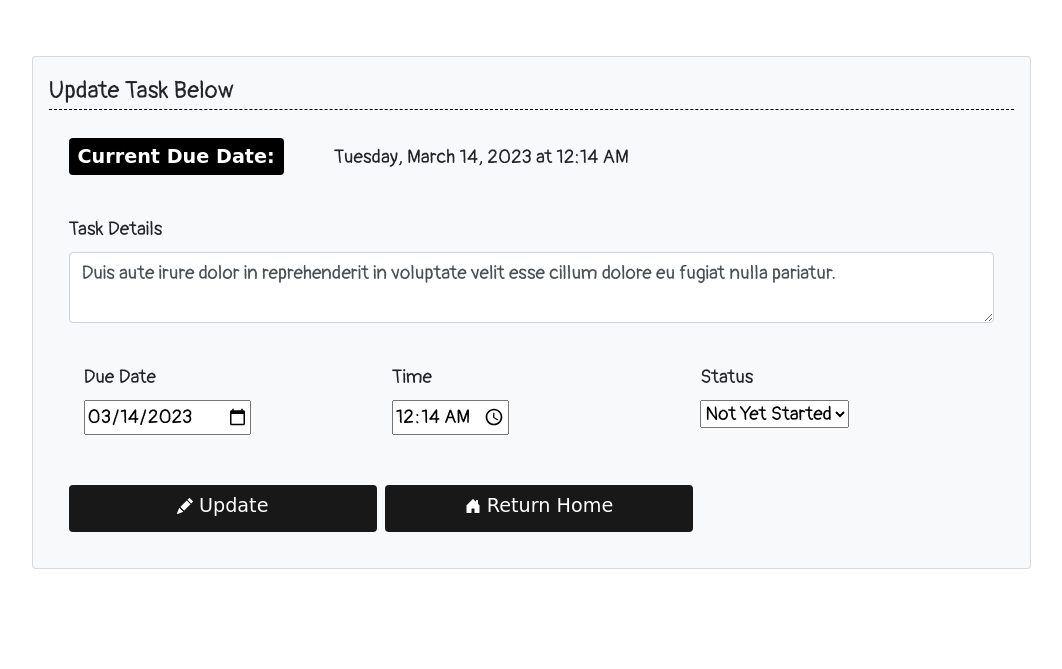
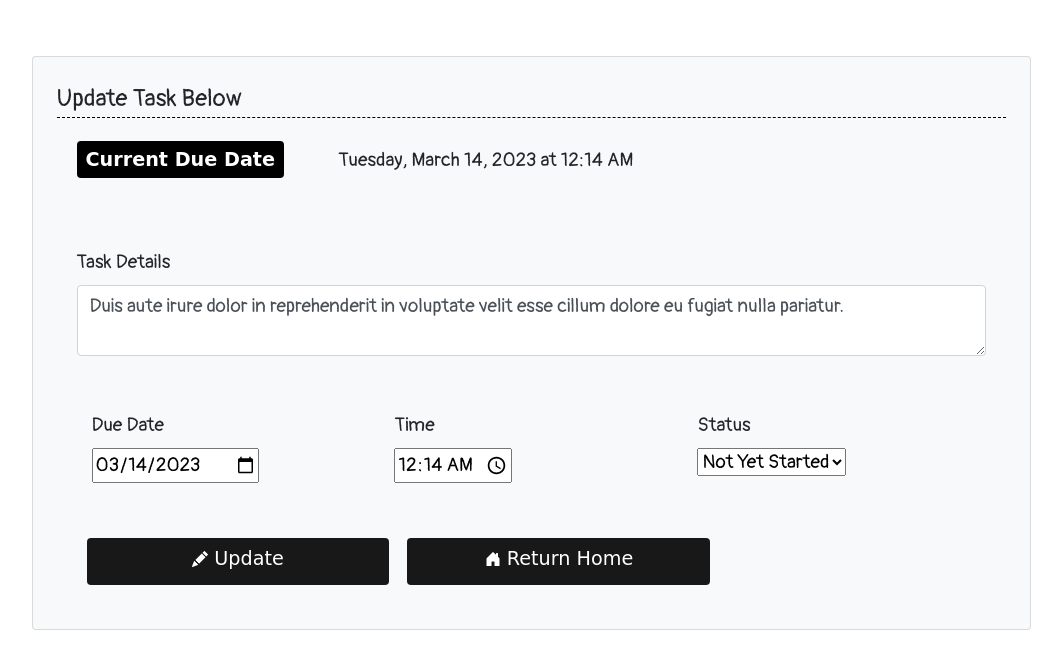
Before and after one commit to jschhie/Events-Assistant, a Flask app: page /update/3 in a window 1280 px wide. Shown: the part 63-732 px from the top of the page, without its empty margins (109-1171 px from the left). Run offline with Flask 2, Linux system fonts and the light colour scheme; a user stored in the database is signed in; data comes from the database, SQL or seed files in the repository; some libraries are stand-ins or nearby versions; some web fonts are replaced.

Commit message:
more responsive edits

```diff
--- a/website/static/style.css
+++ b/website/static/style.css
@@ -32,6 +32,10 @@
 
 .col-title, .btn, .button, #content, .tasks-text, #due_date, #time, #curr_status {
     font-size: 1.2em;
+}
+
+.col-title {
+    margin-top: 15px;
 }
 
 /* TABLE OF EVENTS */
@@ -93,7 +97,7 @@
 }
 
 .custom-btn {
-    margin-top: 10px;
+    margin-top: 15px;
 }
 
 .navbar-nav a:hover {
@@ -101,7 +105,7 @@
     background-color: rgba(255, 255, 255, 0.1);
 }
 
-.lower-page-btn, .dropdown-btn {
+.lower-page-btn {
     margin-left: 10px;
 }
 
@@ -117,6 +121,7 @@
     font-family: 'Yomogi', cursive;
     margin-right: 50px;
     font-size: 1em;
+    margin-bottom: 15px;
 }
 
 .completed-badge {
@@ -149,3 +154,14 @@
 .date-time-container {
     margin-top: 20px;
 }
+
+@media all and (min-width:580px) {
+    #curr-due-date-text {
+        display: inline-block;
+    }
+
+    .custom-btn {
+        margin-left: 10px;
+    }
+
+}
--- a/website/templates/create.html
+++ b/website/templates/create.html
@@ -7,7 +7,7 @@
 
 {% block content %}
     <div class="content-section">
-        <form class="card p-3 bg-light" method="POST">
+        <form class="card p-4 bg-light" method="POST">
             <legend class="main-header">Create New Task!</legend>
 
             <div class="form-group col-title">
@@ -29,7 +29,7 @@
                 </div>
             </div>
 
-            <div class="form-group">
+            <div class="form-group row">
                 <!-- ADD TASK BTN -->
                 <button type="submit" class="btn custom-btn col-md-4" name="action" value="Add Task">
                     <svg xmlns="http://www.w3.org/2000/svg" width="16" height="16" fill="currentColor" class="bi bi-plus-circle" viewBox="0 0 16 16">
--- a/website/templates/home.html
+++ b/website/templates/home.html
@@ -49,6 +49,8 @@ Events Assistant | Home
   <br>
 
   {% if tasks|length >= 1%}
+  <div class="alert alert-secondary d-md-block d-lg-none" role="alert">Scroll table horizontally to view details!</div>
+
   <!-- added table-responsive class to accomodate mobile/small viewports -->
   <div class="table-responsive">
   <table id="tasksTable" class="table border">
@@ -79,7 +81,7 @@ Events Assistant | Home
           <!-- color:transparent, not color:white to hide padded text; accounts for bookmarked-group:background-color-->
           <p>
             {{ task.content }}
-            <span style="color:transparent;">{{ "a" * (80 - task.content|length) }}</span>
+            <span style="color:transparent;">{{ "a" * (60 - task.content|length) }}</span>
           </p>
         </td>
         {% endif %}
--- a/website/templates/register.html
+++ b/website/templates/register.html
@@ -6,7 +6,7 @@
 <br>
 <br>
 <div class="content-section">
-    <form class="card p-3 bg-light" method="POST">
+    <form class="card p-4 bg-light" method="POST">
         <fieldset class="form-group">
             <legend class="main-header">Join Today!</legend>
             <div class="form-group">
@@ -51,8 +51,8 @@
                 />
             </div>
         </fieldset>
-        <div class="form-group">
-            <button type="submit" class="btn"> Submit </button>
+        <div class="form-group row">
+            <button type="submit" class="btn col-sm-12 col-md-4 col-lg-3">Register</button>
         </div>
     </form>
     <br>
--- a/website/templates/update.html
+++ b/website/templates/update.html
@@ -6,14 +6,19 @@ Events Assistant | Update Task
 
 {% block content %}
   <div class="content-section">
-    <form class="card p-3 bg-light" method="POST">
+    <form class="card p-4 bg-light" method="POST">
       <legend class="main-header">Update Task Below</legend>
 
       <div class="form-group col-title">
-        <span class="badge date-badge">Current Due Date:</span>{{task.due_date}}
-        {% if task.time|length > 1%}
-          at {{task.time}}
-        {% endif %}
+        <div class="badge date-badge">Current Due Date</div>
+
+        <div id="curr-due-date-text">
+          {{task.due_date}}
+          {% if task.time|length > 1%}
+            at {{task.time}}
+          {% endif %}
+        </div>
+
       </div>
 
       <div class="form-group">
```
Also changed, not shown: website/templates/login.html (+11 -3 lines).
